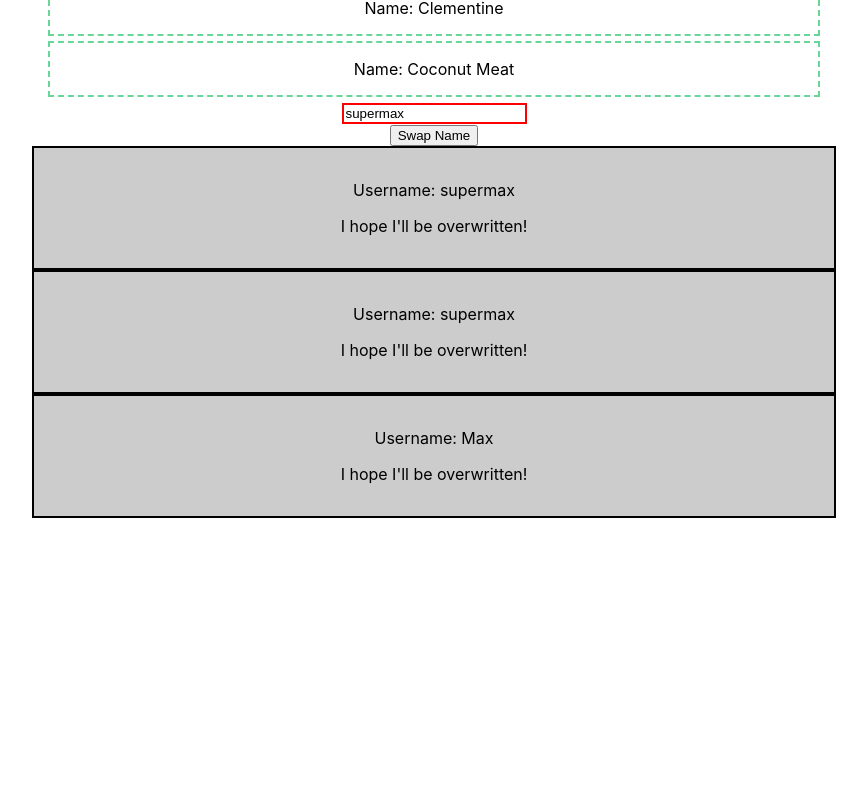
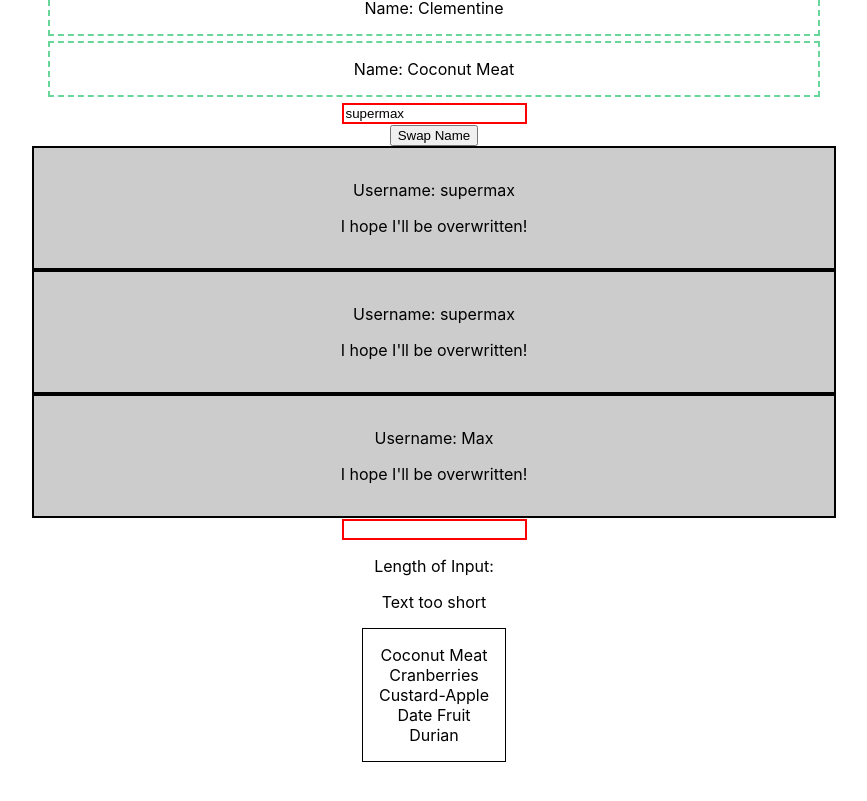
Before and after one commit to darrenzhang2000/base-syntax, a React (Create React App) app: page / in a window 1280 px wide. Shown: the part 215-1016 px from the top of the page, without its empty margins (206-1073 px from the left). Before the commit the page ends 800 px from the top, so only its background shows below. Built offline with nearby package versions, Linux system fonts and the light colour scheme.

Commit message:
added validation and char

```diff
--- a/src/App.js
+++ b/src/App.js
@@ -3,6 +3,8 @@ import "./App.css"
 
 import UserInput from "./UserInput/UserInput"
 import UserOutput from "./UserOutput/UserOutput"
+import Validation from "./Validation/Validation"
+import Char from "./Char/Char"
 
 class App extends Component {
     state = {
@@ -22,7 +24,8 @@ class App extends Component {
                 id: 3
             }
         ],
-        id: 4
+        id: 4,
+        inputLength: null
     }
 
     usernameChangedHandler = event => {
@@ -51,16 +54,12 @@ class App extends Component {
         console.log(this.state.persons[0].name)
     }
 
+    inputChange = (event) =>{
+        console.log(event.target.value.length)
+        this.setState({inputLength: event.target.value.length})
+    }
+
     render() {
-        // let display = this.state.displayUsers ? (
-        //     <div>
-        //         <UserOutput userName={this.state.username} />
-        //         <UserOutput userName={this.state.username} />
-        //         <UserOutput userName="Max" />
-        //     </div>
-        // ) : (
-        //     <div>Users Hidden</div>
-        // )
         console.log("rendered")
         return (
             <div className="App">
@@ -87,6 +86,18 @@ class App extends Component {
                         <UserOutput userName="Max" />{" "}
                     </div>
                 ) : null}
+                <UserInput
+                    changed={this.inputChange}
+                />
+                <p>Length of Input: {this.state.inputLength}</p>
+                <Validation inputLength={this.state.inputLength}/>
+                <Char/>
+                <br/>
+                <br/>
+                <br/>
+                <br/>
+                <br/>
+                <br/>
             </div>
         )
     }
--- /dev/null
+++ b/src/Char/Char.js
@@ -0,0 +1,24 @@
+import React from "react"
+
+const Char = props => {
+    return (
+        <ul
+            style={{
+                display: "inline-block",
+                padding: "16px",
+                textAlign: "center",
+                margin: "16px",
+                border: "1px solid black",
+                listStyleType: "none"
+            }}
+        >
+            <li>Coconut Meat</li>
+            <li>Cranberries</li>
+            <li>Custard-Apple</li>
+            <li>Date Fruit</li>
+            <li>Durian</li>
+        </ul>
+    )
+}
+
+export default Char
--- /dev/null
+++ b/src/Validation/Validation.js
@@ -0,0 +1,12 @@
+import React, { Component } from 'react'
+
+const Validation = (props) =>{
+    if(props.inputLength < 5)
+        return <div>Text too short</div>
+    else if (props.inputLength > 10)
+        return <div>Text too long</div>
+    else
+        return <div>Validated!</div>
+}
+
+export default Validation
```
